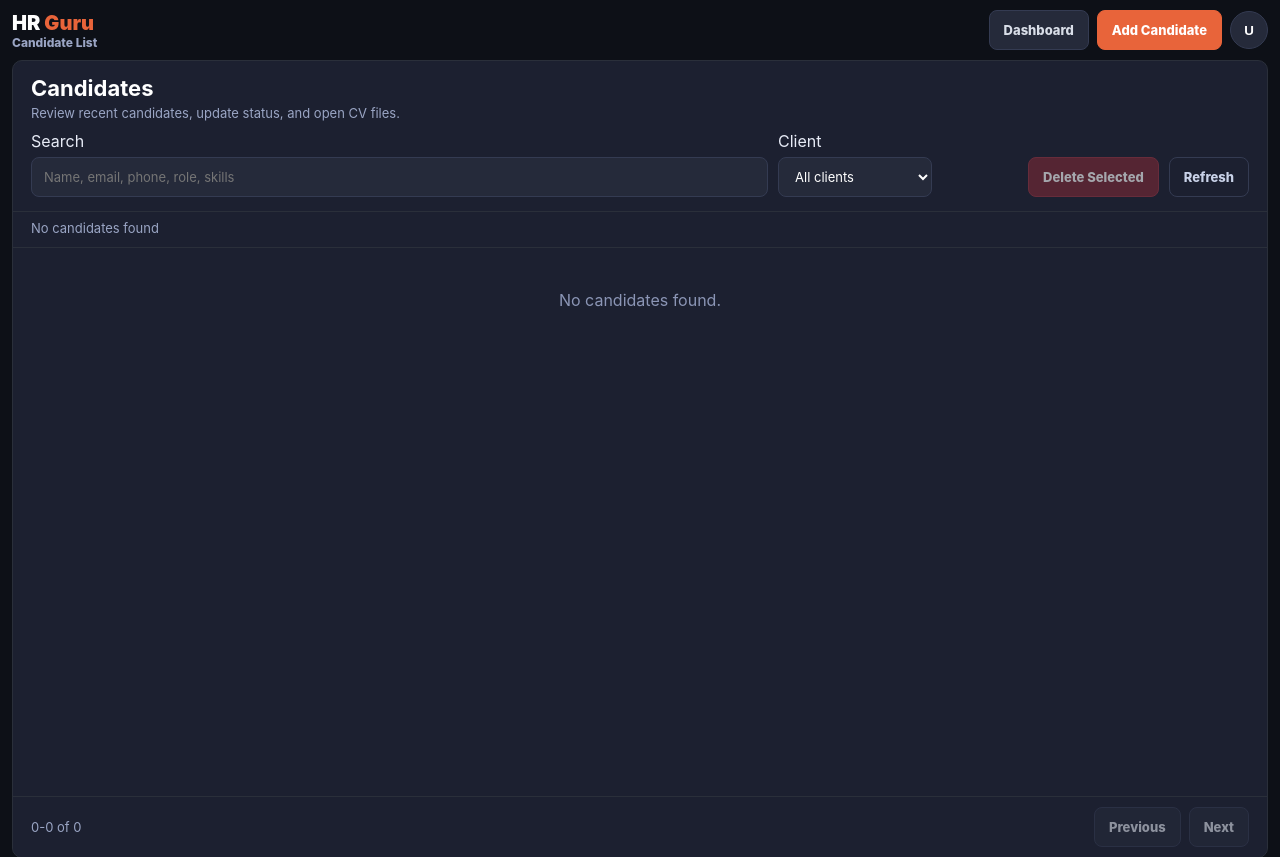
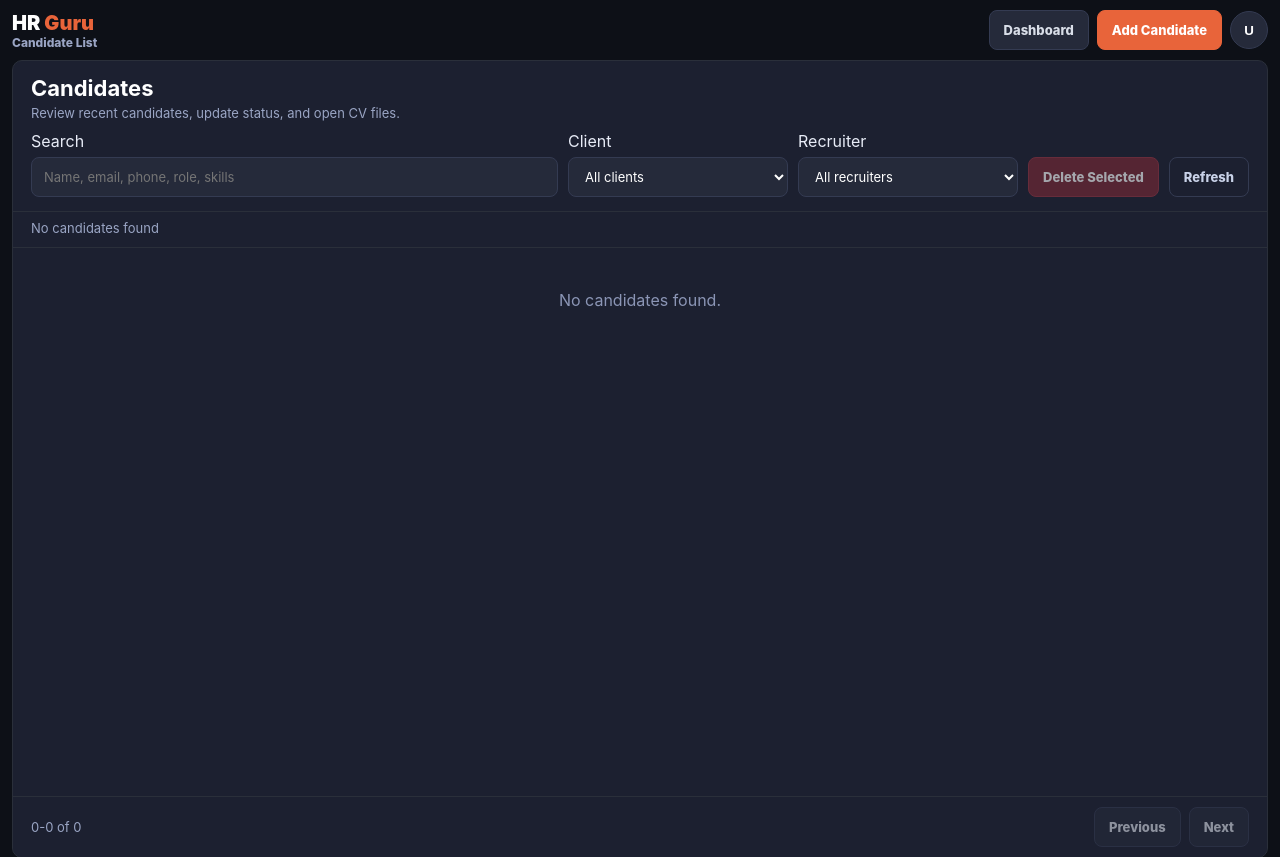
Before and after one commit to a54000/hireflow, a Flask app: page /candidates in a window 1280 px wide. Shown: the top 857 px of the page. Run offline with Flask 3, Linux system fonts and the light colour scheme; the visitor is signed in with stand-in values (Sample User, id 1); data comes from the database, SQL or seed files in the repository; data that the repository does not hold is empty; parts of the project's set-up code (start-up, migrations or seed data) failed here and were passed over; some libraries are stand-ins or nearby versions.

Commit message:
Add recruiter filter to candidate list

```diff
--- a/templates/candidate_list.html
+++ b/templates/candidate_list.html
@@ -13,7 +13,7 @@ body{min-height:100vh;font-family:-apple-system,BlinkMacSystemFont,'Segoe UI',Ro
 .profile{position:relative}.profile-btn{width:38px;height:38px;border-radius:50%;border:1px solid #343b52;background:#252a3a;color:#fff;font-weight:900;cursor:pointer}.profile-menu{display:none;position:absolute;right:0;top:46px;z-index:40;min-width:170px;background:#1c2030;border:1px solid #343b52;border-radius:8px;box-shadow:0 16px 34px rgba(0,0,0,.35);overflow:hidden}.profile-menu.active{display:block}.profile-menu a,.profile-menu button{display:block;width:100%;border:0;background:transparent;color:#d9dee8;text-align:left;text-decoration:none;padding:12px 14px;font:inherit;font-size:13px;font-weight:800;cursor:pointer}.profile-menu a:hover,.profile-menu button:hover{background:#252a3a;color:#fff}
 .wrap{width:100%;max-width:calc(100vw - 24px);margin:0 auto;background:#1c2030;border:1px solid #2a2f3a;border-radius:10px;overflow:hidden}
 .head{padding:14px 18px;border-bottom:1px solid #2a2f3a;display:grid;gap:10px}.head-row{display:flex;justify-content:space-between;gap:14px;align-items:flex-start}.head h1{font-size:22px;color:#fff;margin-bottom:4px}.head p{color:#9aa5c4;font-size:13px}
-.tools{display:grid;grid-template-columns:minmax(260px,1fr) minmax(180px,240px) auto auto;gap:10px;align-items:end}.field{display:grid;gap:6px}.field input,.field select{width:100%;height:40px;background:#252a3a;border:1px solid #343b52;border-radius:8px;color:#fff;font:inherit;font-size:13px;padding:0 12px}.field input:focus,.field select:focus{outline:none;border-color:#e8643a}
+.tools{display:grid;grid-template-columns:minmax(240px,1fr) minmax(170px,220px) minmax(170px,220px) auto auto;gap:10px;align-items:end}.field{display:grid;gap:6px}.field input,.field select{width:100%;max-width:none;height:40px;background:#252a3a;border:1px solid #343b52;border-radius:8px;color:#fff;font:inherit;font-size:13px;padding:0 12px}.field input:focus,.field select:focus{outline:none;border-color:#e8643a}
 .status{padding:8px 18px;color:#9aa5c4;font-size:13px;border-bottom:1px solid #2a2f3a;min-height:36px}
 .table-wrap{overflow:auto;height:calc(100vh - 252px);min-height:430px}.candidate-table{width:100%;min-width:1130px;border-collapse:collapse;table-layout:fixed}.candidate-table th,.candidate-table td{height:42px;padding:8px 10px;border-bottom:1px solid #2a2f3a;border-right:1px solid #2a2f3a;text-align:left;white-space:nowrap;overflow:hidden;text-overflow:ellipsis;font-size:13px}.candidate-table th{position:sticky;top:0;z-index:2;background:#0d1017;color:#aab3c8;font-size:12px;font-weight:900}.candidate-table tr:hover td{background:#222838}.candidate-table input[type=checkbox]{width:auto}
 .col-check{width:46px;text-align:center}.col-date{width:112px}.col-name{width:240px}.col-req{width:240px}.col-client{width:150px}.col-status{width:174px}.col-rec{width:150px}.col-cv{width:92px;text-align:center}.col-actions{width:220px}
@@ -57,6 +57,10 @@ select{height:32px;max-width:154px;background:#252a3a;border:1px solid #343b52;b
       <div class="field">
         <label>Client</label>
         <select id="clientFilter" onchange="reloadFirstPage()"><option value="">All clients</option></select>
+      </div>
+      <div class="field">
+        <label>Recruiter</label>
+        <select id="recruiterFilter" onchange="reloadFirstPage()"><option value="">All recruiters</option></select>
       </div>
       <button class="btn danger" id="deleteSelectedBtn" type="button" onclick="deleteSelectedCandidates()" disabled>Delete Selected</button>
       <button class="btn ghost" type="button" onclick="reloadFirstPage()">Refresh</button>
@@ -230,8 +234,10 @@ async function loadCandidates() {
     const params = new URLSearchParams({page: String(page), page_size: String(pageSize), sort: 'date_desc', view: 'list'});
     const q = document.getElementById('searchInput').value.trim();
     const client = document.getElementById('clientFilter')?.value.trim();
+    const recruiter = document.getElementById('recruiterFilter')?.value.trim();
     if (q) params.set('q', q);
     if (client) params.set('client', client);
+    if (recruiter) params.set('sender', recruiter);
     const res = await fetch('/api/candidates?' + params.toString());
     const payload = await res.json().catch(() => ({}));
     if (!res.ok) throw new Error(payload.error || 'Unable to load candidates.');
@@ -586,16 +592,27 @@ async function signOut() {
   localStorage.removeItem('hrguru_user');
   window.location.href = '/login';
 }
-async function loadClientFilterOptions() {
-  const select = document.getElementById('clientFilter');
-  if (!select) return;
+async function loadFilterOptions() {
+  const clientSelect = document.getElementById('clientFilter');
+  const recruiterSelect = document.getElementById('recruiterFilter');
   try {
     const res = await fetch('/api/candidate_search_filters');
     const data = await res.json().catch(() => ({}));
     const clients = Array.isArray(data.clients) ? data.clients.filter(Boolean) : [];
-    select.innerHTML = '<option value="">All clients</option>' + clients.map(client => `<option value="${escapeHtml(client)}">${escapeHtml(displayClientName(client))}</option>`).join('');
+    const sourcers = Array.isArray(data.sourcers) ? data.sourcers.filter(row => row && (row.email || row.name)) : [];
+    if (clientSelect) {
+      clientSelect.innerHTML = '<option value="">All clients</option>' + clients.map(client => `<option value="${escapeHtml(client)}">${escapeHtml(displayClientName(client))}</option>`).join('');
+    }
+    if (recruiterSelect) {
+      recruiterSelect.innerHTML = '<option value="">All recruiters</option>' + sourcers.map(row => {
+        const email = String(row.email || '').trim().toLowerCase();
+        const label = String(row.name || row.email || '').trim();
+        return `<option value="${escapeHtml(email)}">${escapeHtml(label || email)}</option>`;
+      }).join('');
+    }
   } catch(e) {
-    select.innerHTML = '<option value="">All clients</option>';
+    if (clientSelect) clientSelect.innerHTML = '<option value="">All clients</option>';
+    if (recruiterSelect) recruiterSelect.innerHTML = '<option value="">All recruiters</option>';
   }
 }
 async function loadCandidateStatuses() {
@@ -612,7 +629,7 @@ document.addEventListener('DOMContentLoaded', async () => {
     currentUser = await res.json();
   } catch(e) {}
   await loadCandidateStatuses();
-  await loadClientFilterOptions();
+  await loadFilterOptions();
   loadCandidates();
 });
 </script>
```
